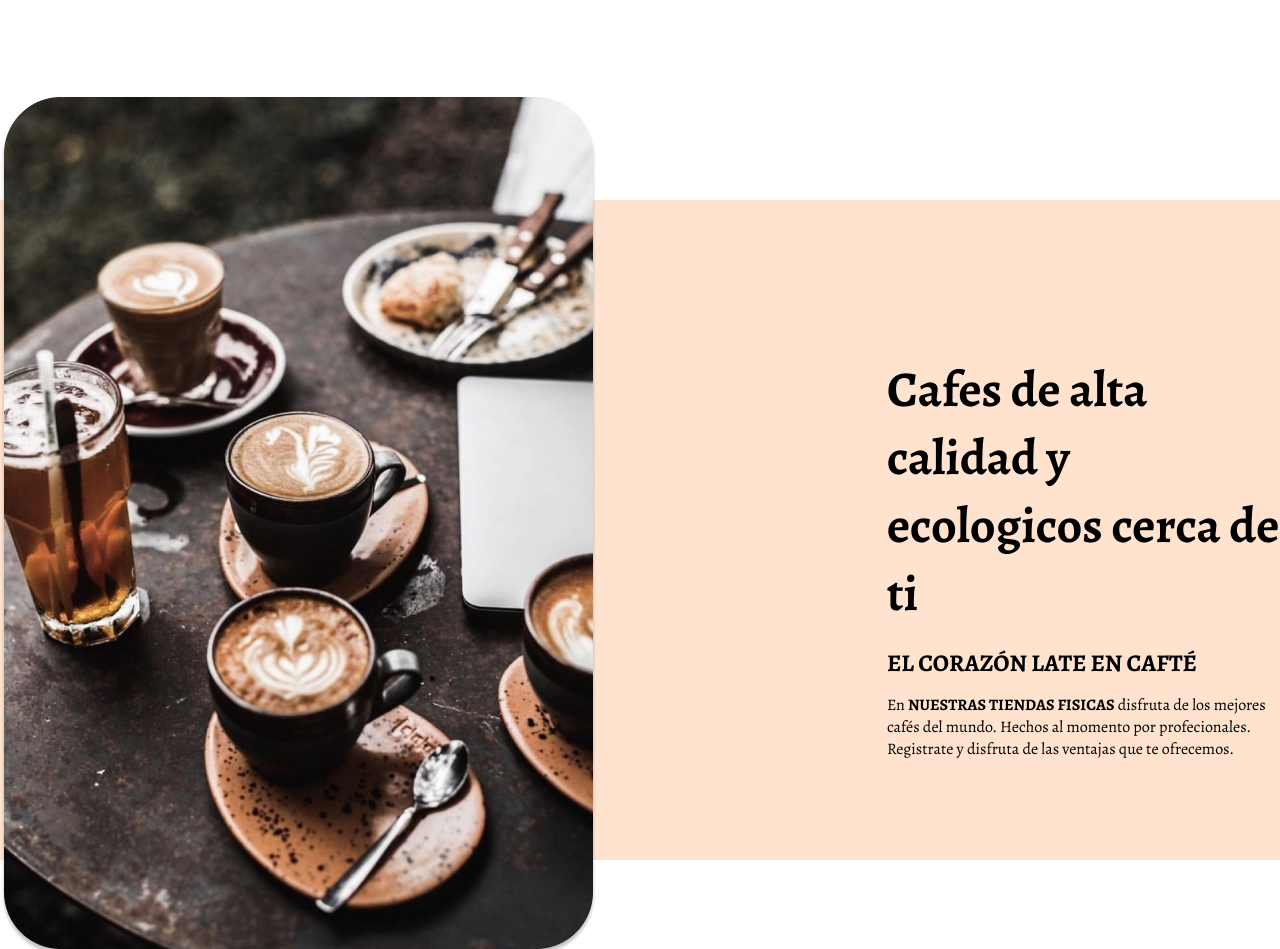
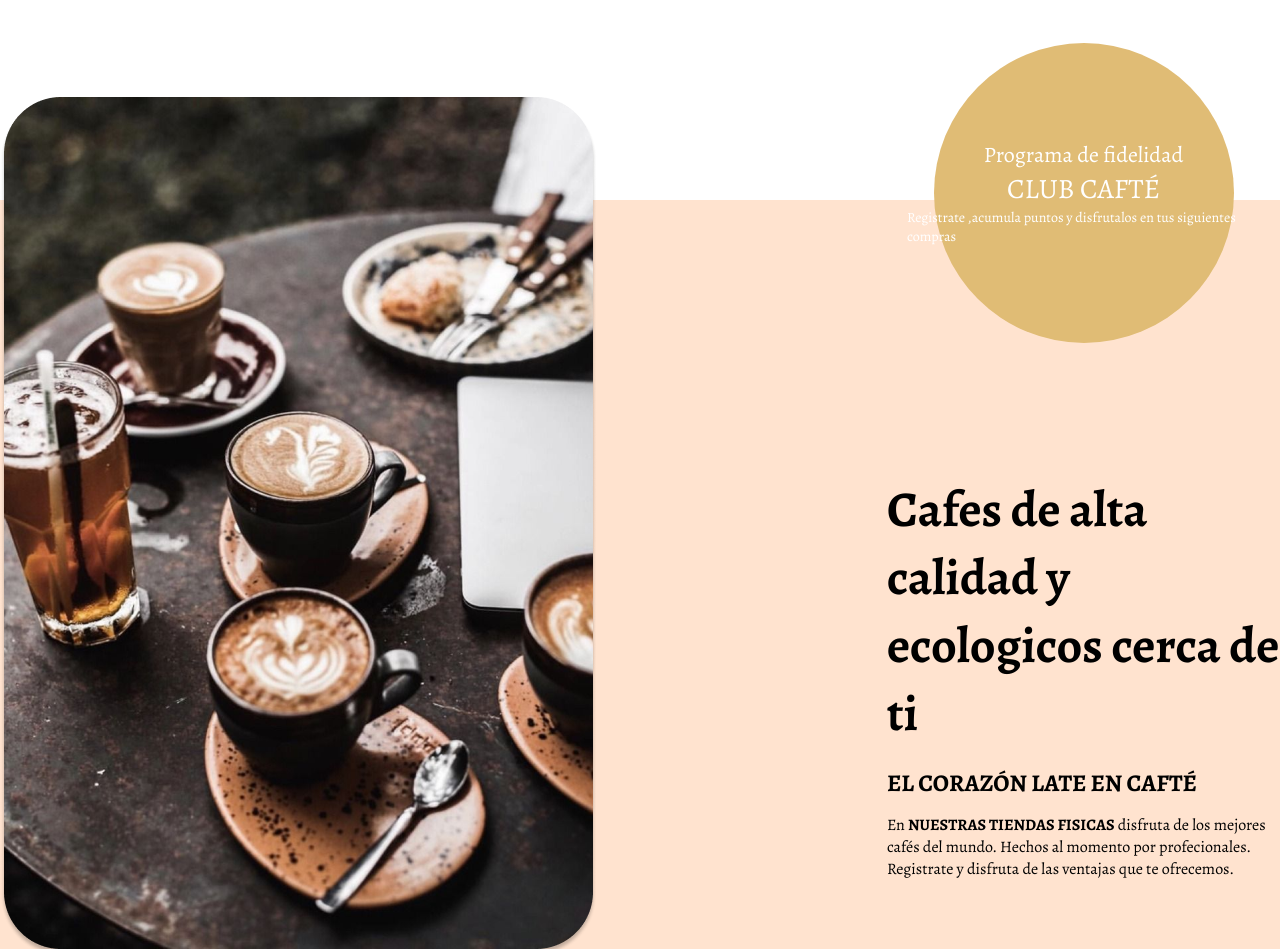
Before and after one commit to BryanJD22/Cafeteria, a plain HTML site: page index.html in a window 1280 px wide. Shown: the part 1500-2449 px from the top of the page. Drawn offline with nearby package versions, Linux system fonts and the light colour scheme.

Commit message:
inicio de animaciones

```diff
--- a/CSS/index.css
+++ b/CSS/index.css
@@ -361,6 +361,8 @@ a{
     padding-right: 50px;
     max-width: 1440px;
     position: absolute;
+    animation-name: slide-right;
+    animation-duration: 1.5s;
 }
 
 
@@ -399,6 +401,49 @@ a{
     display: flex;
     justify-content: center;
     align-items: center;
+}
+
+@keyframes animationCard {
+    from {
+      opacity: 0;
+      visibility: hidden;
+      height: 0;
+      transform: translateX(300px);
+    }
+
+    to {
+      opacity: 1;
+      visibility: visible;
+      height: auto;
+      transform: translateX(0);
+    }
+}
+@keyframes slide-right {
+    from {
+      opacity: 0;
+      visibility: hidden;
+      transform: translateX(-300px);
+    }
+
+    to {
+      opacity: 1;
+      visibility: visible;
+      transform: translateX(0);
+    }
+}
+
+.popuptienda {
+    position: absolute;
+    right: 50px;
+    bottom: -50px;
+    background-color: #FFE3CF;
+    padding: 30px;
+    min-width: 400px;
+    color: white;
+    min-height: 200px;
+    box-shadow: 4px 4px 20px rgba(0, 0, 0, 0.1);
+    animation-name: animationCard;
+    animation-duration: 1.5s;
 }
 
 /* Carrusel*/
@@ -480,7 +525,7 @@ a{
 /* Nosotros*/
 
 .nosotros{
-    background-color: #FFE3CF;
+    position: relative;
     width: 100%;
     height: 660px;
     margin-top: 100px;
@@ -488,14 +533,64 @@ a{
     align-items: center;
     justify-content: center;
 }
+
+.nosotros::after {
+    content: '';
+    width: 100%;
+    height: 120%;
+    background-color: #FFE3CF;
+    position: absolute;
+    top: 0;
+    left: 0;
+    z-index: -1;
+}
+
 .img_nosotros{
 
+}
+
+.club {
+    padding: 20px;
+    color: white;
+    display: flex;
+    align-items: center;
+    flex-direction: column;
+    justify-content: center;
+    position: relative;
+    position: absolute;
+    top: -80px;
+}
+
+.club::after {
+    content: '';
+    background-color: #E0BC75;
+    width: 300px;
+    height: 300px;
+    border-radius: 50%;
+    position: absolute;
+    z-index: 0;
+}
+
+.club .tag {
+    font-size: 22px;
+    z-index: 1;
+}
+
+.club .title {
+    font-size: 28px;
+    z-index: 1;
+}
+
+.club .text{
+    font-size: 14px;
+    z-index: 1;
 }
 
 .cafeteria-fisica{
     height: 350px;
     width :500px;
     margin-left: 290px;
+    padding: 120px 0 0 0;
 }
 
 .descripcion-cafeteria h1{
--- a/index.html
+++ b/index.html
@@ -98,6 +98,10 @@
         <a href="" class="choice_te">Té</a>
       </div>
     </div>
+    <div class="popuptienda">
+      <p>Tenemos tiendas</p>
+      <a href="">Descubrenos</a>
+    </div>
   </section>
 
 <!-- Carousel-->
@@ -155,12 +159,17 @@
   </div>
 
 
-  <div class="nosotros">
+  <div class="nosotros  aos-init aos-animate" data-aos="fade-up" data-aos-offset="100" data-aos-delay="100" data-aos-duration="1000">
       <div class="img_nosotros">
           <img src="img/fd0ebdf818eb5ed7d34cb807e78b3102 2 (1).png" alt="">
       </div>
       <div class="tarjeta-puntos"></div>
       <div class="cafeteria-fisica">
+        <div class="club">
+          <p class="tag">Programa de fidelidad</p>
+          <p class="title">CLUB CAFTÉ</p>
+          <p class="text">Registrate ,acumula puntos y disfrutalos en tus siguientes compras</p>
+        </div>
           <div class="descripcion-cafeteria">
             <h1>Cafes de alta calidad y ecologicos cerca de ti</h1>
             <h2>EL CORAZÓN LATE EN CAFTÉ</h2>
@@ -187,5 +196,6 @@
 
 
   <script src='JS/index.js'></script>
+  <script src="https://unpkg.com/aos@2.3.1/dist/aos.js"></script>
 </body>
 </html>
```
